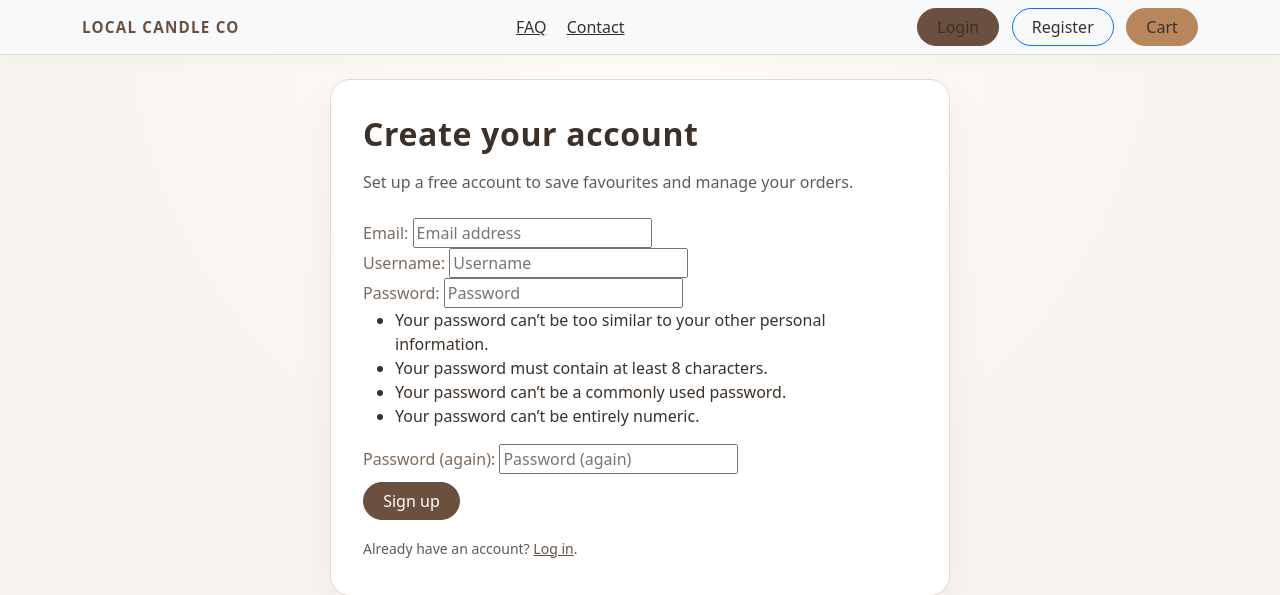
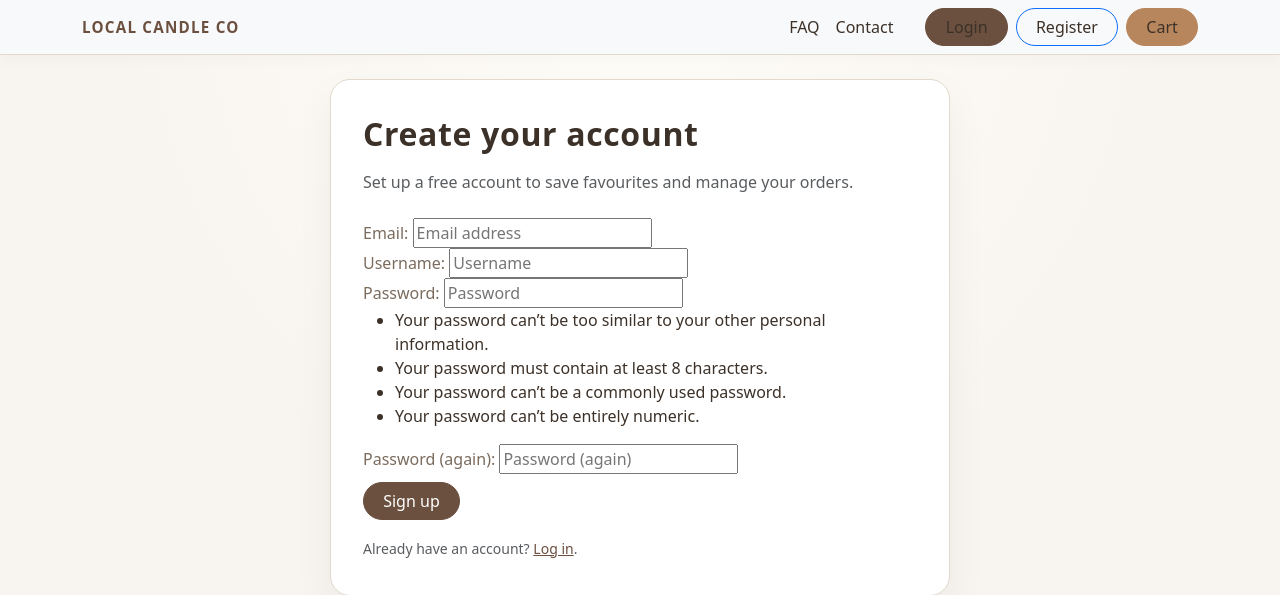
Before and after one commit to reubenja77/local_candle_co, a Django app: page /accounts/signup/ in a window 1280 px wide. Shown: the top 595 px of the page. Run offline with Django 4.2, Linux system fonts and the light colour scheme.

Commit message:
Adjusted navbar in base.html

```diff
--- a/templates/base.html
+++ b/templates/base.html
@@ -25,22 +25,68 @@
       <div class="container">
         <a class="navbar-brand" href="/">Local Candle Co</a>
 
-        <div class="ms-auto me-3">
-          <a class="me-3" href="{% url 'marketing:faq' %}">FAQ</a>
-          <a class="me-3" href="{% url 'marketing:contact' %}">Contact</a>
+        <!-- Mobile burger + dropdown -->
+        <div class="d-md-none ms-auto">
+          <div class="dropdown">
+            <button
+              class="navbar-toggler"
+              type="button"
+              data-bs-toggle="dropdown"
+              aria-expanded="false"
+            >
+              <span class="navbar-toggler-icon"></span>
+            </button>
+            <ul class="dropdown-menu dropdown-menu-end">
+              <li>
+                <a class="dropdown-item" href="{% url 'marketing:faq' %}"
+                  >FAQ</a
+                >
+              </li>
+              <li>
+                <a class="dropdown-item" href="{% url 'marketing:contact' %}"
+                  >Contact</a
+                >
+              </li>
+              {% if user.is_authenticated %}
+              <li><a class="dropdown-item" href="/wl/">Wishlist</a></li>
+              <li>
+                <a class="dropdown-item" href="/accounts/logout/">Logout</a>
+              </li>
+              {% else %}
+              <li>
+                <a class="dropdown-item" href="/accounts/login/">Login</a>
+              </li>
+              <li>
+                <a class="dropdown-item" href="/accounts/signup/">Register</a>
+              </li>
+              {% endif %}
+              <li><hr class="dropdown-divider" /></li>
+              <li><a class="dropdown-item" href="/checkout/cart/">Cart</a></li>
+            </ul>
+          </div>
         </div>
 
-        <div class="ms-auto">
+        <!-- Desktop nav (md and up) -->
+        <div class="d-none d-md-flex ms-auto me-3">
+          <a class="me-3 nav-link" href="{% url 'marketing:faq' %}">FAQ</a>
+          <a class="me-3 nav-link" href="{% url 'marketing:contact' %}"
+            >Contact</a
+          >
+        </div>
+
+        <div class="d-none d-md-flex">
           {% if user.is_authenticated %}
           <a class="btn btn-outline-secondary me-2" href="/wl/">Wishlist</a>
-          <a class="btn btn-outline-danger" href="/accounts/logout/">Logout</a>
+          <a class="btn btn-outline-danger me-2" href="/accounts/logout/"
+            >Logout</a
+          >
           {% else %}
           <a class="btn btn-primary me-2" href="/accounts/login/">Login</a>
-          <a class="btn btn-outline-primary" href="/accounts/signup/"
+          <a class="btn btn-outline-primary me-2" href="/accounts/signup/"
             >Register</a
           >
           {% endif %}
-          <a class="btn btn-success ms-2" href="/checkout/cart/">Cart</a>
+          <a class="btn btn-success" href="/checkout/cart/">Cart</a>
         </div>
       </div>
     </nav>
@@ -75,6 +121,9 @@
         </div>
       </div>
     </main>
+    <!-- Bootstrap JS bundle (for navbar toggler etc.) -->
+    <script src="https://cdn.jsdelivr.net/npm/bootstrap@5.3.2/dist/js/bootstrap.bundle.min.js"></script>
+
     {% block extra_js %}{% endblock %}
   </body>
 </html>
```
Also changed, not shown: db.sqlite3.
